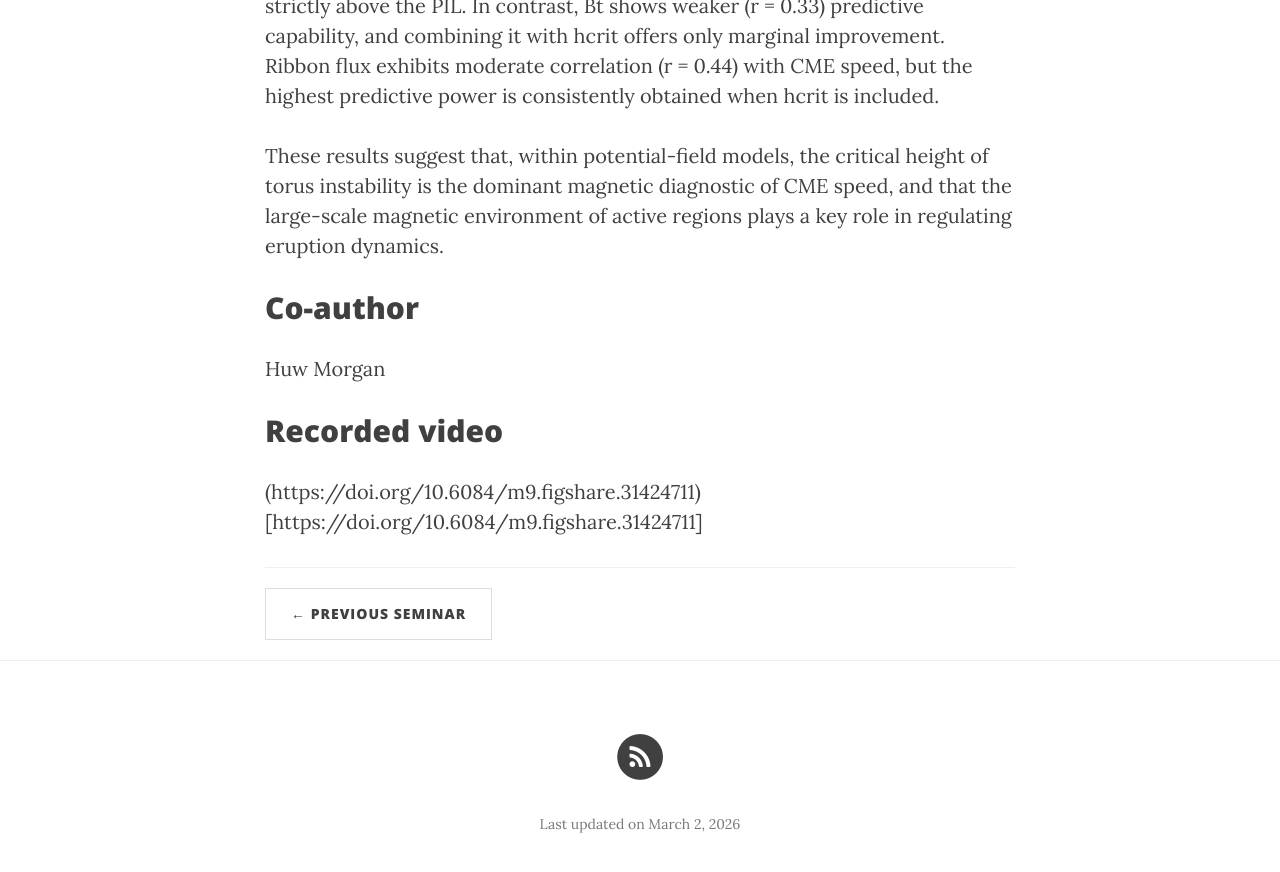
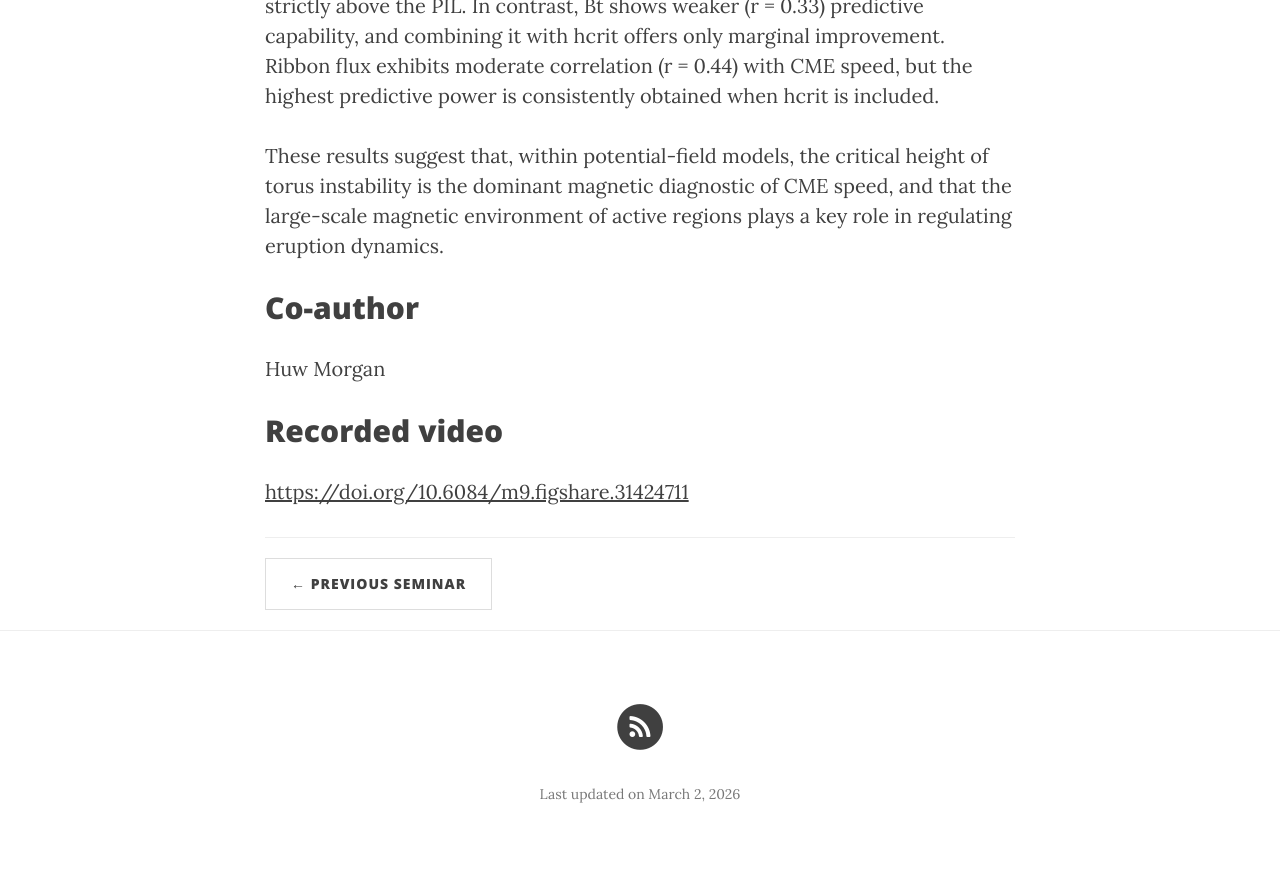
Before and after one commit to ITA-Solar/espos, a Jekyll site: the page built from _posts/2026-02-26-Gandhi.md, in a window 1280 px wide and 900 px high, scrolled down 1377 px. Shown: the top 872 px of the window. Built offline with Jekyll 4.4.1, drawn with Linux system fonts in a browser that asks for light colours; nearby versions of some CDN libraries.

Commit message:
Update _posts/2026-02-26-Gandhi.md

```diff
--- a/_posts/2026-02-26-Gandhi.md
+++ b/_posts/2026-02-26-Gandhi.md
@@ -20,4 +20,4 @@ These results suggest that, within potential-field models, the critical height o
 Huw Morgan
 
 ## Recorded video
-(https://doi.org/10.6084/m9.figshare.31424711)[https://doi.org/10.6084/m9.figshare.31424711]
+[https://doi.org/10.6084/m9.figshare.31424711](https://doi.org/10.6084/m9.figshare.31424711)
```
